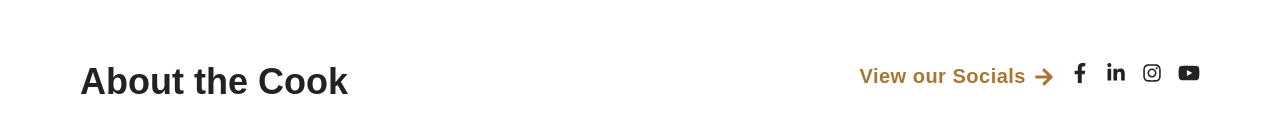
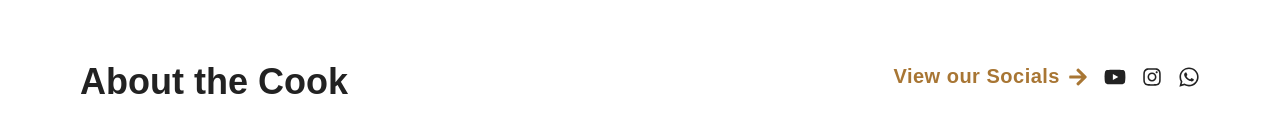
Before and after one commit to rxghavc/Bawarchi-Khana-Company-Page, a Next.js app: page / in a window 1280 px wide. Shown: the part 664-794 px from the top of the page. Built offline with nearby package versions, Linux system fonts and the light colour scheme; a web font is replaced by a local one.

Commit message:
changed social icons

```diff
--- a/src/components/About.tsx
+++ b/src/components/About.tsx
@@ -1,5 +1,5 @@
 import Image from "next/image";
-import { FaFacebookF, FaLinkedinIn, FaInstagram, FaYoutube, FaArrowRight } from "react-icons/fa";
+import { FaYoutube, FaInstagram, FaWhatsapp, FaArrowRight } from "react-icons/fa";
 
 const About = () => {
   return (
@@ -17,18 +17,15 @@ const About = () => {
             <span className="hidden md:inline lg:hidden">View Socials</span>
             <FaArrowRight className="translate-y-[1px]" />
           </div>
-          <div className="flex items-center gap-4 text-[#222]">
-            <a href="#facebook" aria-label="Facebook" className="hover:opacity-80 transition-opacity">
-              <FaFacebookF size={20} />
-            </a>
-            <a href="#linkedin" aria-label="LinkedIn" className="hover:opacity-80 transition-opacity">
-              <FaLinkedinIn size={20} />
+          <div className="flex mt-1 items-center gap-4 text-[#222]">
+            <a href="#youtube" aria-label="YouTube" className="hover:opacity-80 transition-opacity">
+              <FaYoutube size={22} />
             </a>
             <a href="#instagram" aria-label="Instagram" className="hover:opacity-80 transition-opacity">
               <FaInstagram size={20} />
             </a>
-            <a href="#youtube" aria-label="YouTube" className="hover:opacity-80 transition-opacity">
-              <FaYoutube size={22} />
+            <a href="#whatsapp" aria-label="WhatsApp" className="hover:opacity-80 transition-opacity">
+              <FaWhatsapp size={22} />
             </a>
           </div>
         </div>
```
